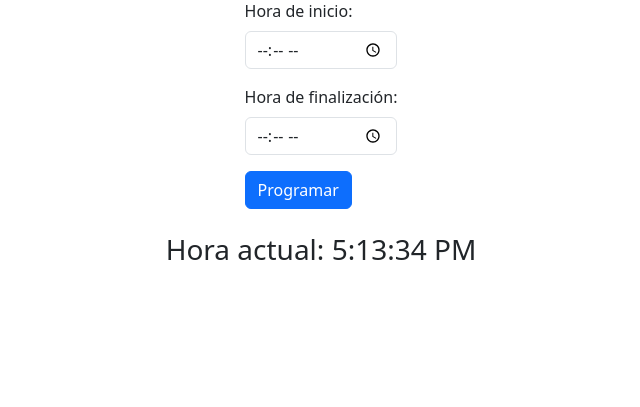
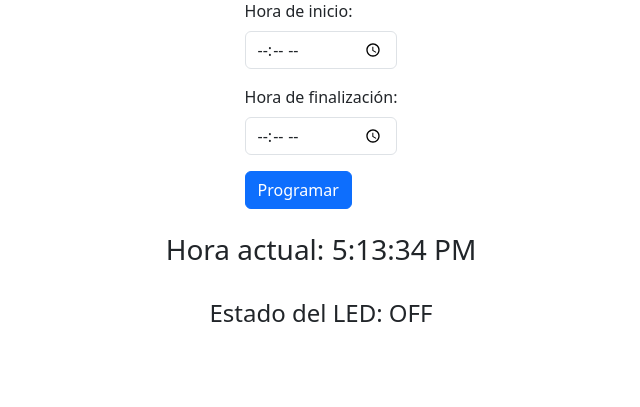
Before and after one commit to RamonLGDaw/flask_pyLightControl, a Flask app: page /programado in a window 1280 px wide. Shown: the part 151-558 px from the top of the page, without its empty margins (319-959 px from the left). Run offline with Flask 3, Linux system fonts and the light colour scheme.

Commit message:
a veure ara

```diff
--- a/templates/programado.html
+++ b/templates/programado.html
@@ -33,6 +33,10 @@
     <div class="mt-4">
         <h3>Hora actual: <span id="current_time"></span></h3>
     </div>
+
+    <div class="mt-4">
+        <h4>Estado del LED: <span id="estado_led"></span></h4>
+    </div>
 </div>
 
 
@@ -42,5 +46,26 @@
         let currentTime = new Date().toLocaleTimeString();
         document.getElementById('current_time').textContent = currentTime;
     }, 1000);
+
+    mostrar_led_status = 'OFF';  // Estado inicial
+
+    // Función para obtener y mostrar el estado del LED
+    function comprobar_estado() {
+        fetch('/get_status')
+            .then(response => response.text())  // Utilizamos .text() en lugar de .json()
+            .then(data => {
+                mostrar_led_status = data;  // Aquí 'data' es un string
+                document.getElementById('estado_led').textContent = mostrar_led_status;  // Actualiza el contenido en el HTML
+            });
+    }
+
+    // Llamar a comprobar_estado() inicialmente cuando se carga la página
+    document.addEventListener('DOMContentLoaded', function () {
+        comprobar_estado();  // Llama a la función para cargar el estado inicial
+    });
+
+    // Actualizar el estado cada cierto intervalo de tiempo
+    setInterval(comprobar_estado, 5000);  // Por ejemplo, cada 5 segundos
 </script>
+
 {% endblock %}
```
